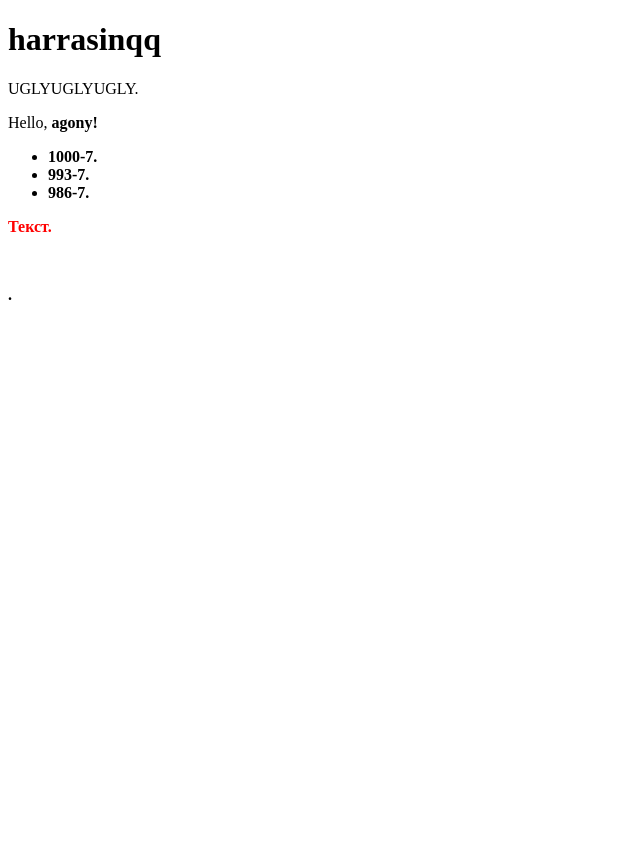
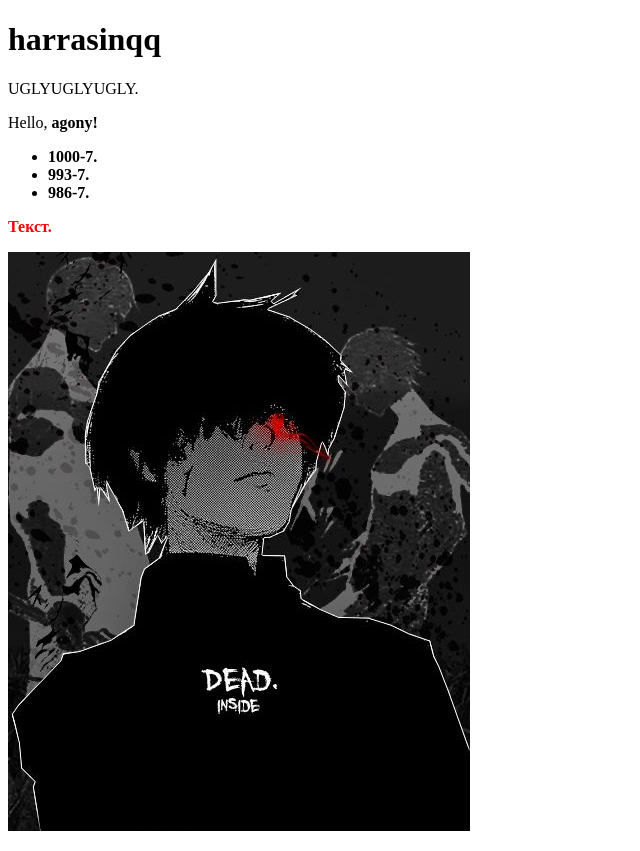
Before and after one commit to harrasinqq/harrasinqq, a plain HTML site: page index.html in a window 1280 px wide. Shown: the whole page, without its empty margins (0-640 px from the left). Before the commit the page ends 800 px from the top, so only its background shows below. Drawn offline with Linux system fonts and the light colour scheme.

Commit message:
Update index.html

```diff
--- a/index.html
+++ b/index.html
@@ -11,7 +11,6 @@
     <li>986-7.</li>
    </ul>
    <p><font color="#FF0000">Текст.</font></p>
-  <p><img src=""></p>
+  <p><img src="8aba8cab86fd9dc1ded8b9e5beee0eb1.jpg"></p>
  </body>
 </html>
-.
```
